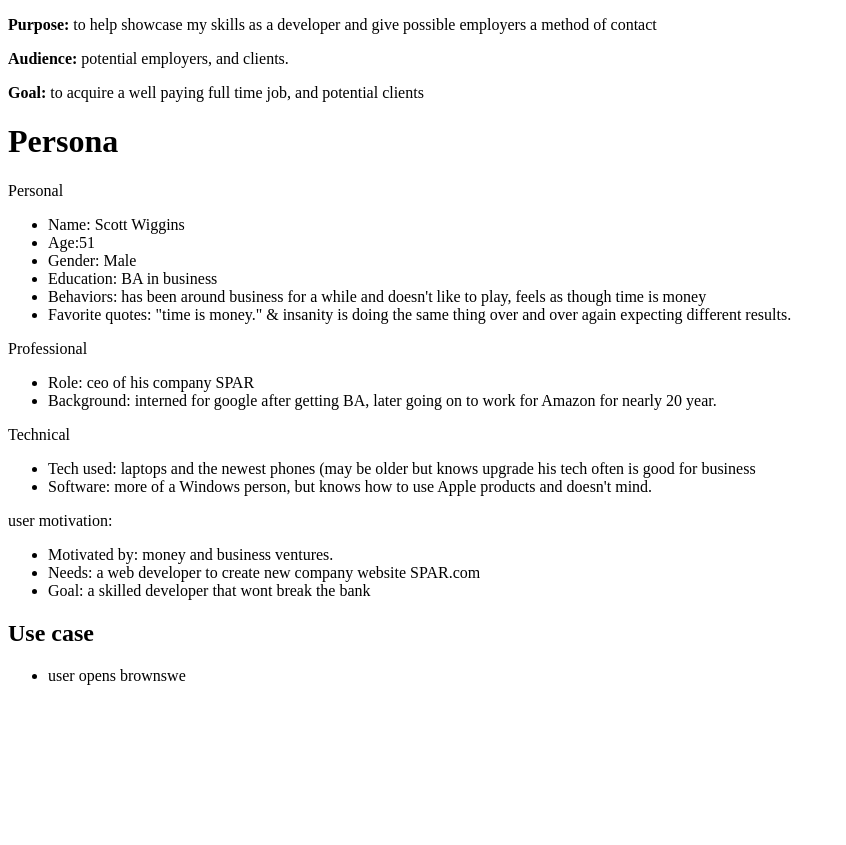
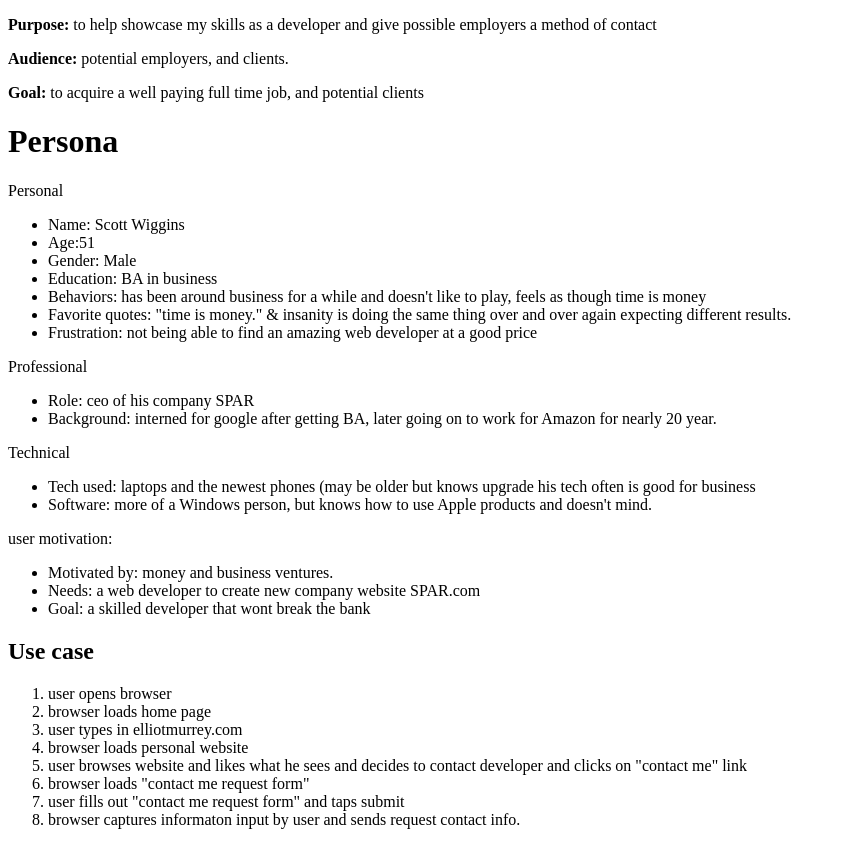
Before and after one commit to ElliotM1091/elliotmurrey.com, a PHP site: page /milestone-1.php in a window 1280 px wide. Shown: the whole page, without its empty margins (0-846 px from the left). Before the commit the page ends 685 px from the top, so only its background shows below. Run offline with PHP 8.4, Linux system fonts and the light colour scheme.

Commit message:
finished use case!

```diff
--- a/public_html/documentation/milestone-1.php
+++ b/public_html/documentation/milestone-1.php
@@ -16,6 +16,7 @@
 						<li>Education: BA in business</li>
 						<li>Behaviors: has been around business for a while and doesn't like to play, feels as though time is money</li>
 						<li>Favorite quotes: "time is money." & insanity is doing the same thing over and over again expecting different results.</li>
+						<li>Frustration: not being able to find an amazing web developer at a good price</li>
 					</ul>
 				<p>Professional</p>
 					<ul>
@@ -34,8 +35,15 @@
 						<li>Goal: a skilled developer that wont break the bank</li>
 					</ul>
 			<h2>Use case</h2>
-				<ul>
-					<li>user opens brownswe</li>
-				</ul>
+				<ol>
+					<li>user opens browser</li>
+					<li>browser loads home page</li>
+					<li>user types in elliotmurrey.com</li>
+					<li>browser loads personal website</li>
+					<li>user browses website and likes what he sees and decides to contact developer and clicks on "contact me" link</li>
+					<li>browser loads "contact me request form"</li>
+					<li>user fills out "contact me request form" and taps submit</li>
+					<li>browser captures informaton input by user and sends request contact info.</li>
+				</ol>
 		</body>
 </html>
```
